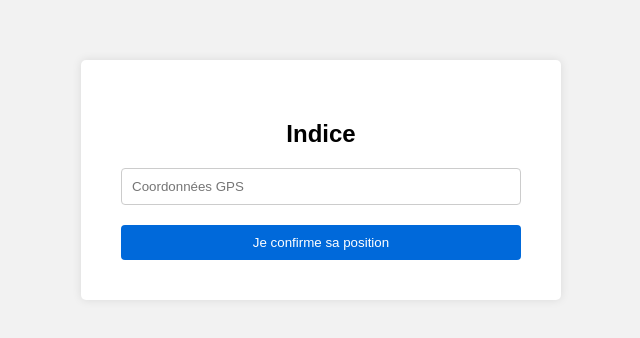
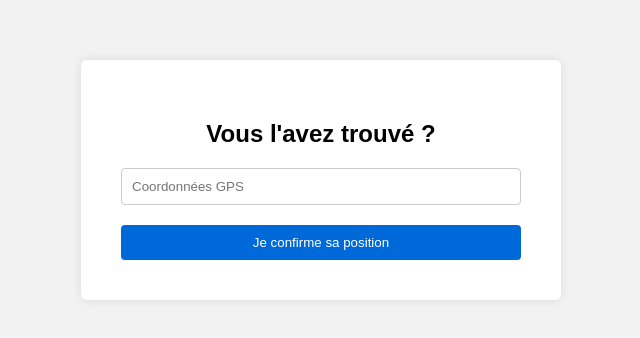
Before and after one commit to ctf-kryptos/ctf-inv-final, a plain HTML site: page index.html in a window 1280 px wide. Shown: the part 220-558 px from the top of the page, without its empty margins (319-959 px from the left). Drawn offline with Linux system fonts and the light colour scheme.

Commit message:
Update index.html

```diff
--- a/index.html
+++ b/index.html
@@ -1,7 +1,7 @@
 <!DOCTYPE html>
 <html>
 <head>
-  <title>Connexion</title>
+  <title>Proposer une réponse</title>
   <style>
     body {
       font-family: Arial, sans-serif;
@@ -57,7 +57,7 @@
 </head>
 <body>
   <div class="login-container">
-    <h2>Indice</h2>
+    <h2>Vous l'avez trouvé ?</h2>
     <form id="user-login-form">
       <div class="error-message"></div>
       <input type="password" placeholder="Coordonnées GPS" id="user-password" required>
```
